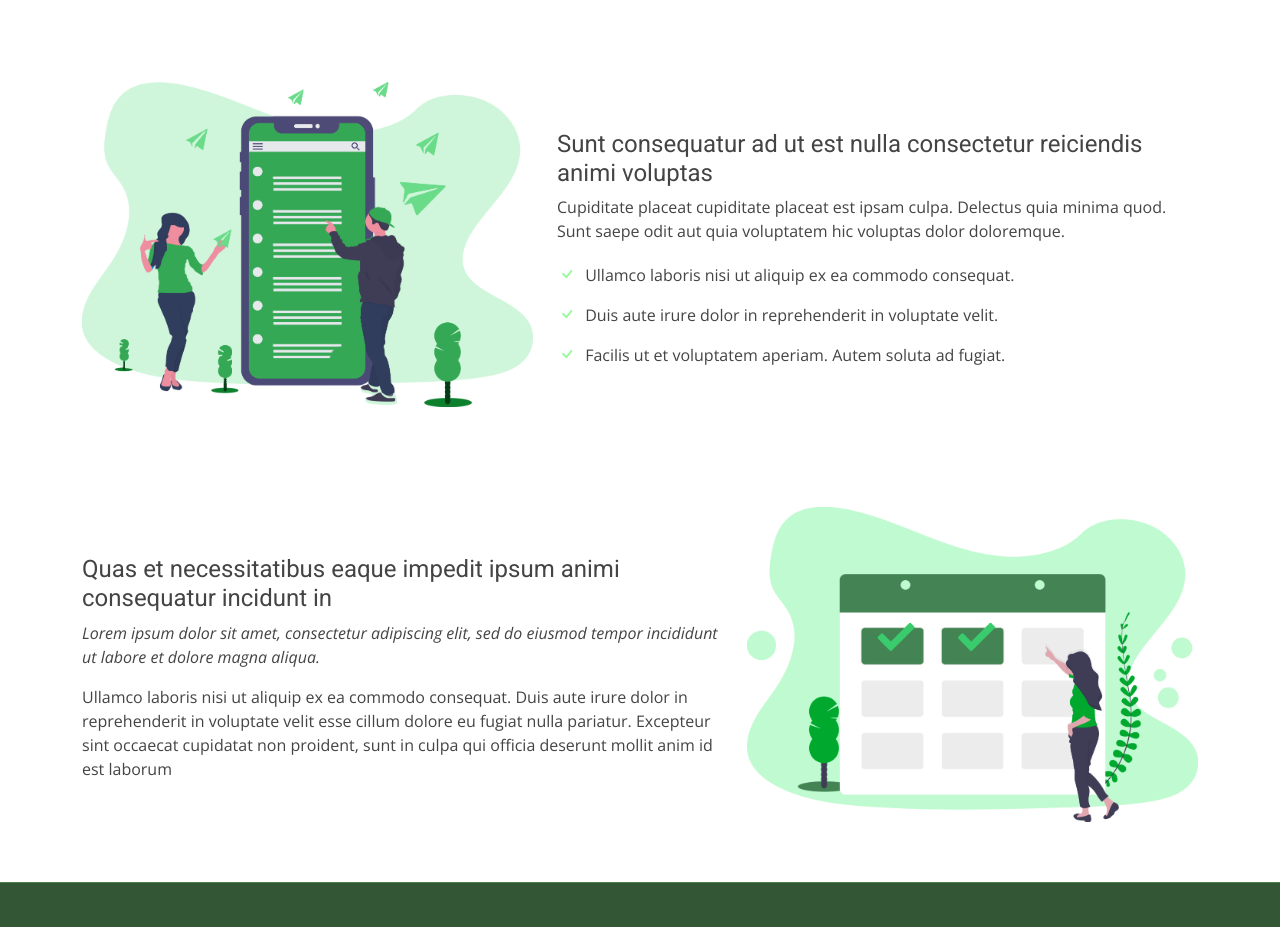
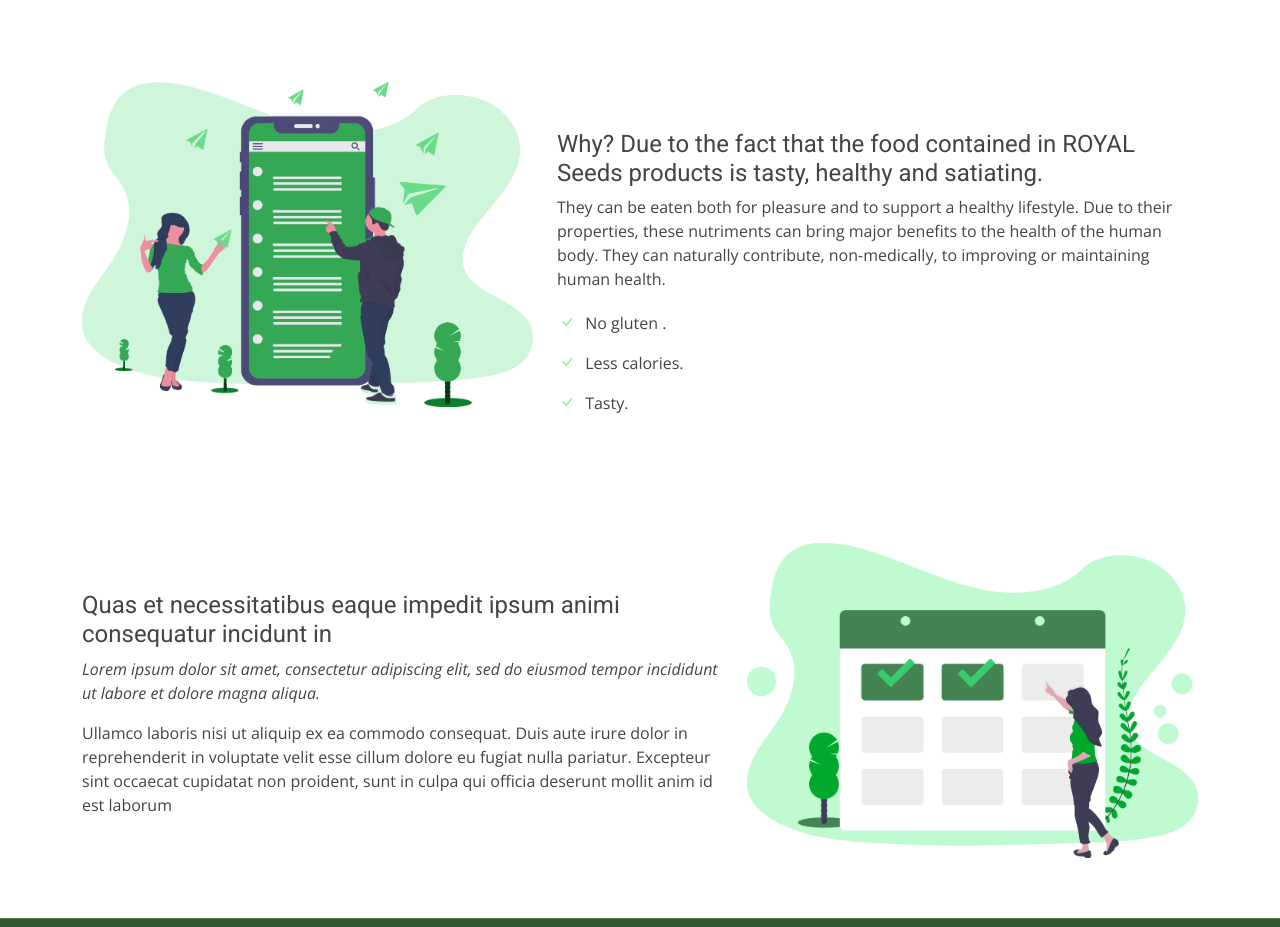
Before and after one commit to poalelungi-ion/royal_seeds, a plain HTML site: page index.html in a window 1280 px wide. Shown: the part 2780-3707 px from the top of the page. Drawn offline with nearby package versions, Linux system fonts and the light colour scheme; files that its build step writes are made by us from their sources; a script that the page names is missing.

Commit message:
Update index.html

```diff
--- a/index.html
+++ b/index.html
@@ -230,12 +230,12 @@
             <img src="assets/img/features-3.png" class="img-fluid" alt="">
           </div>
           <div class="col-md-7 pt-5">
-            <h3>Sunt consequatur ad ut est nulla consectetur reiciendis animi voluptas</h3>
-            <p>Cupiditate placeat cupiditate placeat est ipsam culpa. Delectus quia minima quod. Sunt saepe odit aut quia voluptatem hic voluptas dolor doloremque.</p>
+            <h3>Why? Due to the fact that the food contained in ROYAL Seeds products is tasty, healthy and satiating.</h3>
+            <p>They can be eaten both for pleasure and to support a healthy lifestyle. Due to their properties, these nutriments can bring major benefits to the health of the human body. They can naturally contribute, non-medically, to improving or maintaining human health.</p>
             <ul>
-              <li><i class="bi bi-check"></i> Ullamco laboris nisi ut aliquip ex ea commodo consequat.</li>
-              <li><i class="bi bi-check"></i> Duis aute irure dolor in reprehenderit in voluptate velit.</li>
-              <li><i class="bi bi-check"></i> Facilis ut et voluptatem aperiam. Autem soluta ad fugiat.</li>
+              <li><i class="bi bi-check"></i> No gluten .</li>
+              <li><i class="bi bi-check"></i> Less calories.</li>
+              <li><i class="bi bi-check"></i> Tasty.</li>
             </ul>
           </div>
         </div>
```
